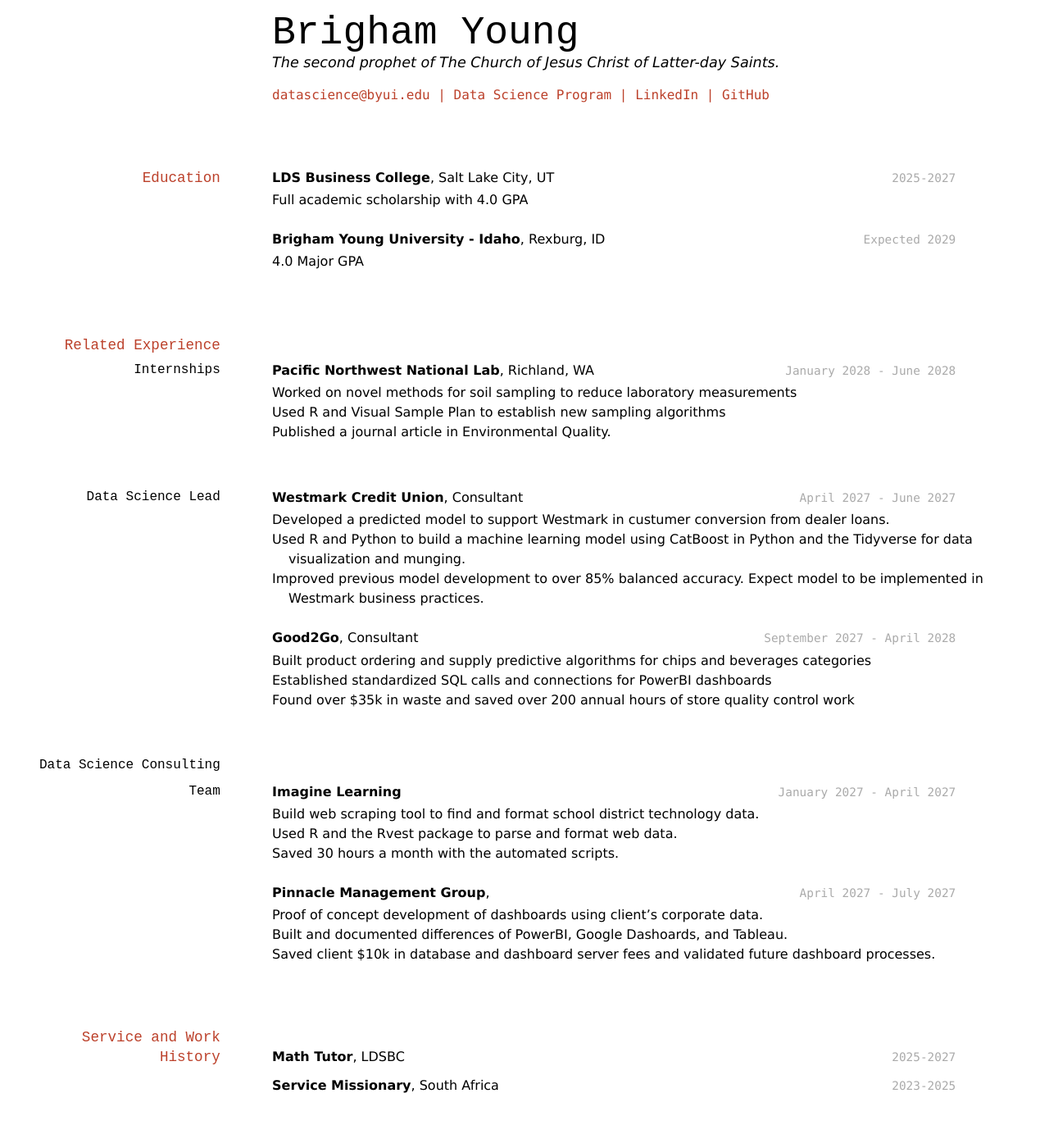
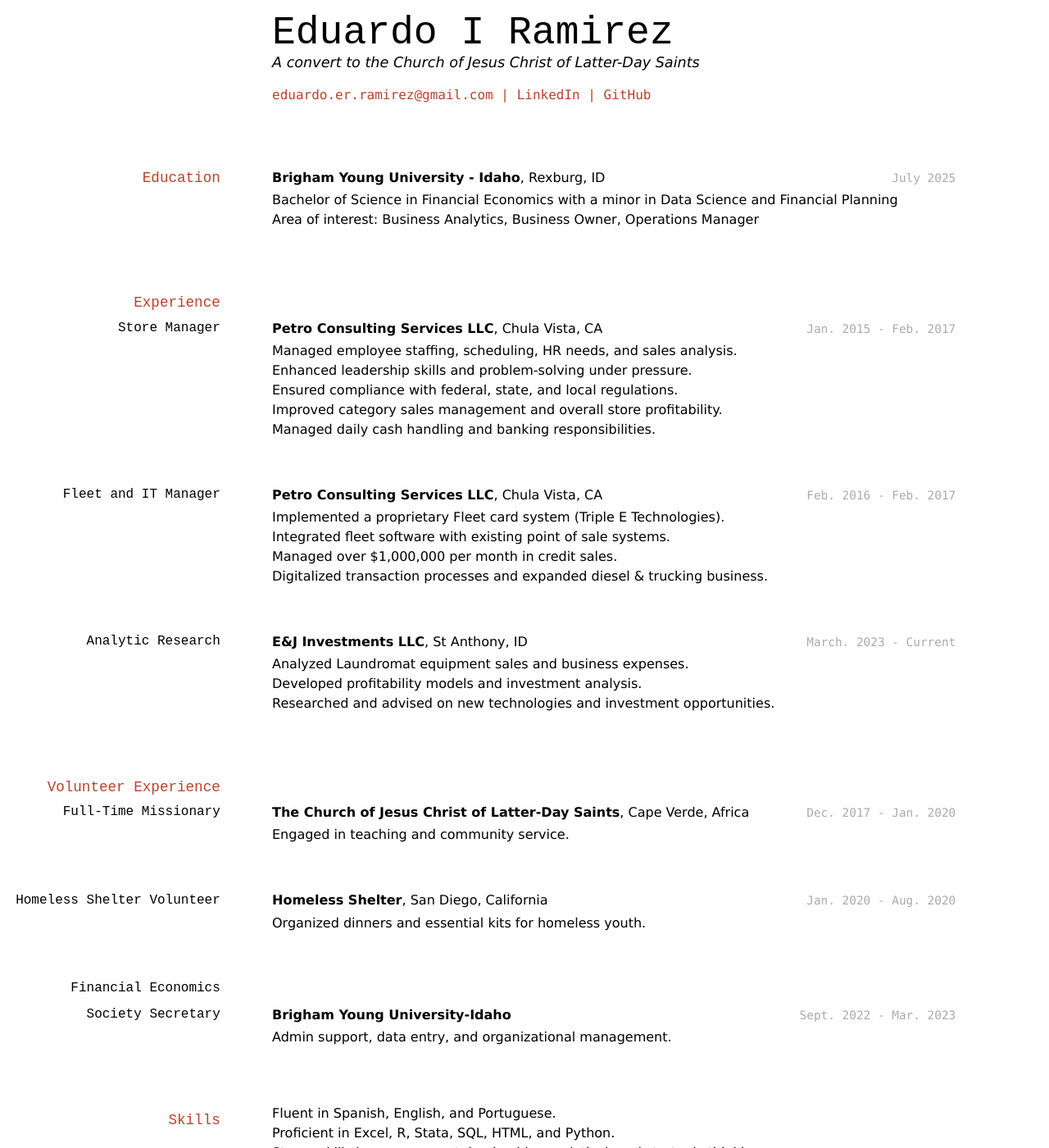
Before and after one commit to 1Ramirez7/Ramirez-Resume, a Jekyll site: the page built from docs/index.md, in a window 1280 px wide and 1400 px high. Shown: the whole window at 82% size. Built offline with Jekyll 4.4.1, drawn with Linux system fonts in a browser that asks for light colours; some of the changed text lies outside the part shown.

Commit message:
Update index.md

```diff
--- a/docs/index.md
+++ b/docs/index.md
@@ -1,14 +1,14 @@
 ---
+
 layout: cv
-title: Brigham Young's Resume
+title: Eduardo I Ramirez's Resume
 ---
-# Brigham Young
-The second prophet of The Church of Jesus Christ of Latter-day Saints.
+# Eduardo I Ramirez
+A convert to the Church of Jesus Christ of Latter-Day Saints
 
 <div id="webaddress">
-<a href="datascience@byui.edu">datascience@byui.edu</a>
-| <a href="https://byuidatascience.github.io/development.html">Data Science Program</a>
-| <a href="https://www.linkedin.com/groups/13537407/">LinkedIn</a>
+<a href="Eduardo.er.Ramirez@gmail.com">eduardo.er.ramirez@gmail.com</a>
+| <a href="https://www.linkedin.com/in/eduardo-ramirez-31198b1b8/">LinkedIn</a>
 | <a href="https://github.com/byuids-resumes">GitHub</a>
 </div>
 
@@ -16,72 +16,70 @@ The second prophet of The Church of Jesus Christ of Latter-day Saints.
 
 ## Education
 
-`2025-2027`
-__LDS Business College__, Salt Lake City, UT
+`July 2025`
+__Brigham Young University - Idaho__, Rexburg, ID
+- Bachelor of Science in Financial Economics with a minor in Data Science and Financial Planning
+- Area of interest: Business Analytics, Business Owner, Operations Manager
 
-- Full academic scholarship with 4.0 GPA
+## Experience
 
-`Expected 2029`
-__Brigham Young University - Idaho__, Rexburg, ID
+### Store Manager
+`Jan. 2015 - Feb. 2017`
+__Petro Consulting Services LLC__, Chula Vista, CA
+- Managed employee staffing, scheduling, HR needs, and sales analysis.
+- Enhanced leadership skills and problem-solving under pressure.
+- Ensured compliance with federal, state, and local regulations.
+- Improved category sales management and overall store profitability.
+- Managed daily cash handling and banking responsibilities.
 
-- 4.0 Major GPA
+### Fleet and IT Manager
+`Feb. 2016 - Feb. 2017`
+__Petro Consulting Services LLC__, Chula Vista, CA
+- Implemented a proprietary Fleet card system (Triple E Technologies).
+- Integrated fleet software with existing point of sale systems.
+- Managed over $1,000,000 per month in credit sales.
+- Digitalized transaction processes and expanded diesel & trucking business.
 
+### Analytic Research
+`March. 2023 - Current`
+__E&J Investments LLC__, St Anthony, ID
+- Analyzed Laundromat equipment sales and business expenses.
+- Developed profitability models and investment analysis.
+- Researched and advised on new technologies and investment opportunities.
 
-## Related Experience
+## Volunteer Experience
 
-### Internships
+### Full-Time Missionary
+`Dec. 2017 - Jan. 2020`
+__The Church of Jesus Christ of Latter-Day Saints__, Cape Verde, Africa
+- Engaged in teaching and community service.
 
-`January 2028 - June 2028`
-__Pacific Northwest National Lab__, Richland, WA
+### Homeless Shelter Volunteer
+`Jan. 2020 - Aug. 2020`
+__Homeless Shelter__, San Diego, California
+- Organized dinners and essential kits for homeless youth.
 
-- Worked on novel methods for soil sampling to reduce laboratory measurements
-- Used R and Visual Sample Plan to establish new sampling algorithms
-- Published a journal article in Environmental Quality.
+### Financial Economics Society Secretary
+`Sept. 2022 - Mar. 2023`
+__Brigham Young University-Idaho__
+- Admin support, data entry, and organizational management.
 
-### Data Science Lead
+## Skills
 
-`April 2027 - June 2027`
-__Westmark Credit Union__, Consultant
+- Fluent in Spanish, English, and Portuguese.
+- Proficient in Excel, R, Stata, SQL, HTML, and Python.
+- Strong skills in management, leadership, analytical, and strategic thinking.
+- Experienced in financial management, data analysis, and presentation.
+- Cross-cultural experience and volunteer work.
+- Organizational management skills.
 
-- Developed a predicted model to support Westmark in custumer conversion from dealer loans.
-- Used R and Python to build a machine learning model using CatBoost in Python and the Tidyverse for data visualization and munging.
-- Improved previous model development to over 85% balanced accuracy. Expect model to be implemented in Westmark business practices.
+## Certificates
 
-`September 2027 - April 2028`
-__Good2Go__, Consultant
+- Bloomberg Market Concepts, Issued December 2022
+- Spreadsheet Modeling, Issued September 29, 2022
 
-- Built product ordering and supply predictive algorithms for chips and beverages categories
-- Established standardized SQL calls and connections for PowerBI dashboards
-- Found over $35k in waste and saved over 200 annual hours of store quality control work
-
-### Data Science Consulting Team
-
-`January 2027 - April 2027`
-__Imagine Learning__
-
-- Build web scraping tool to find and format school district technology data.
-- Used R and the Rvest package to parse and format web data.
-- Saved 30 hours a month with the automated scripts.
-
-`April 2027 - July 2027`
-__Pinnacle Management Group__,
-
-- Proof of concept development of dashboards using client's corporate data.
-- Built and documented differences of PowerBI, Google Dashoards, and Tableau.
-- Saved client $10k in database and dashboard server fees and validated future dashboard processes.
-
-
-## Service and Work History
-
-`2025-2027`
-__Math Tutor__, LDSBC
-
-
-`2023-2025`
-__Service Missionary__, South Africa
-
-
+---
 
 <!-- ### Footer
 
-Last updated: May 2013 -->
+Last updated: March 2024 -->
```
